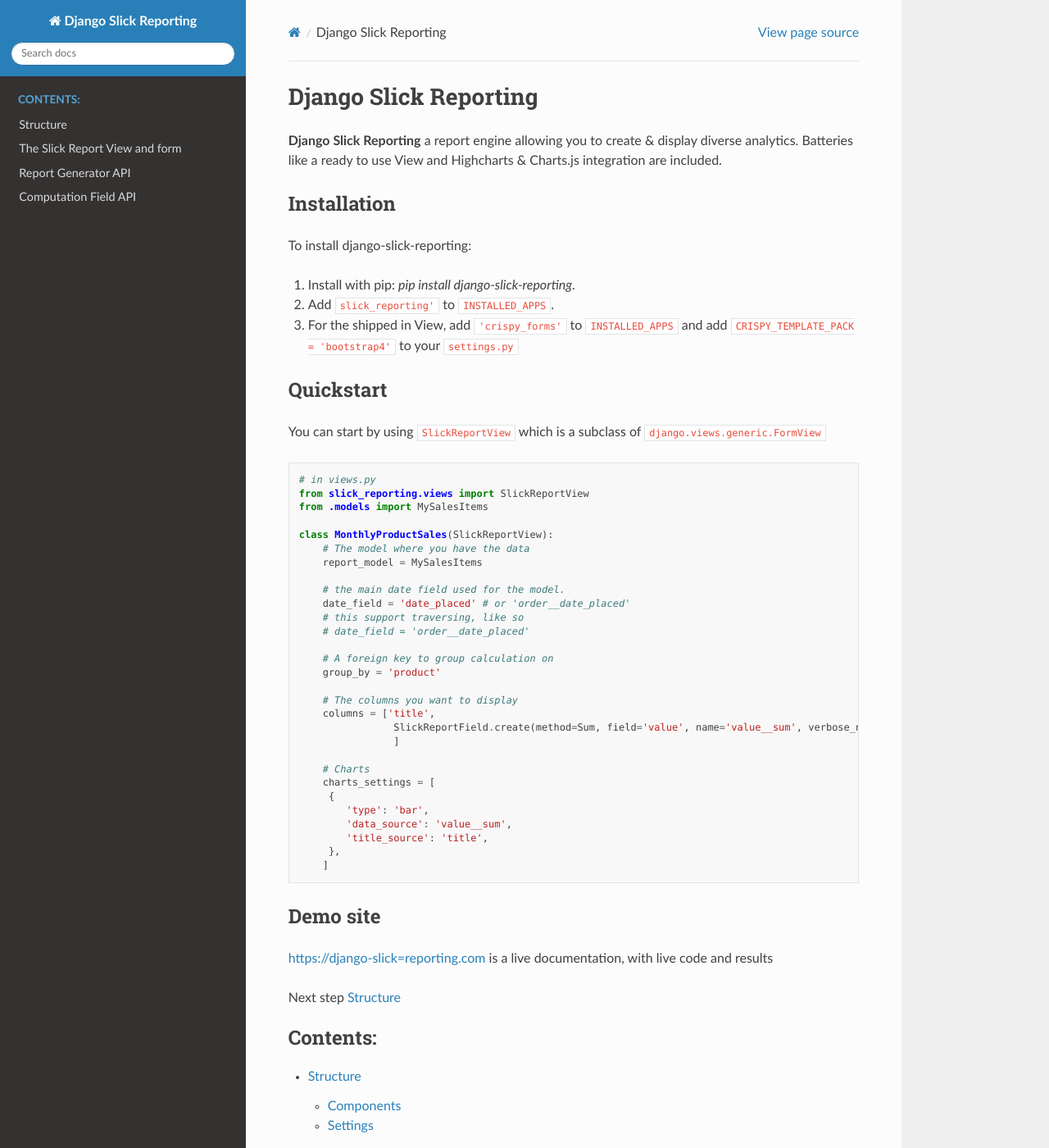
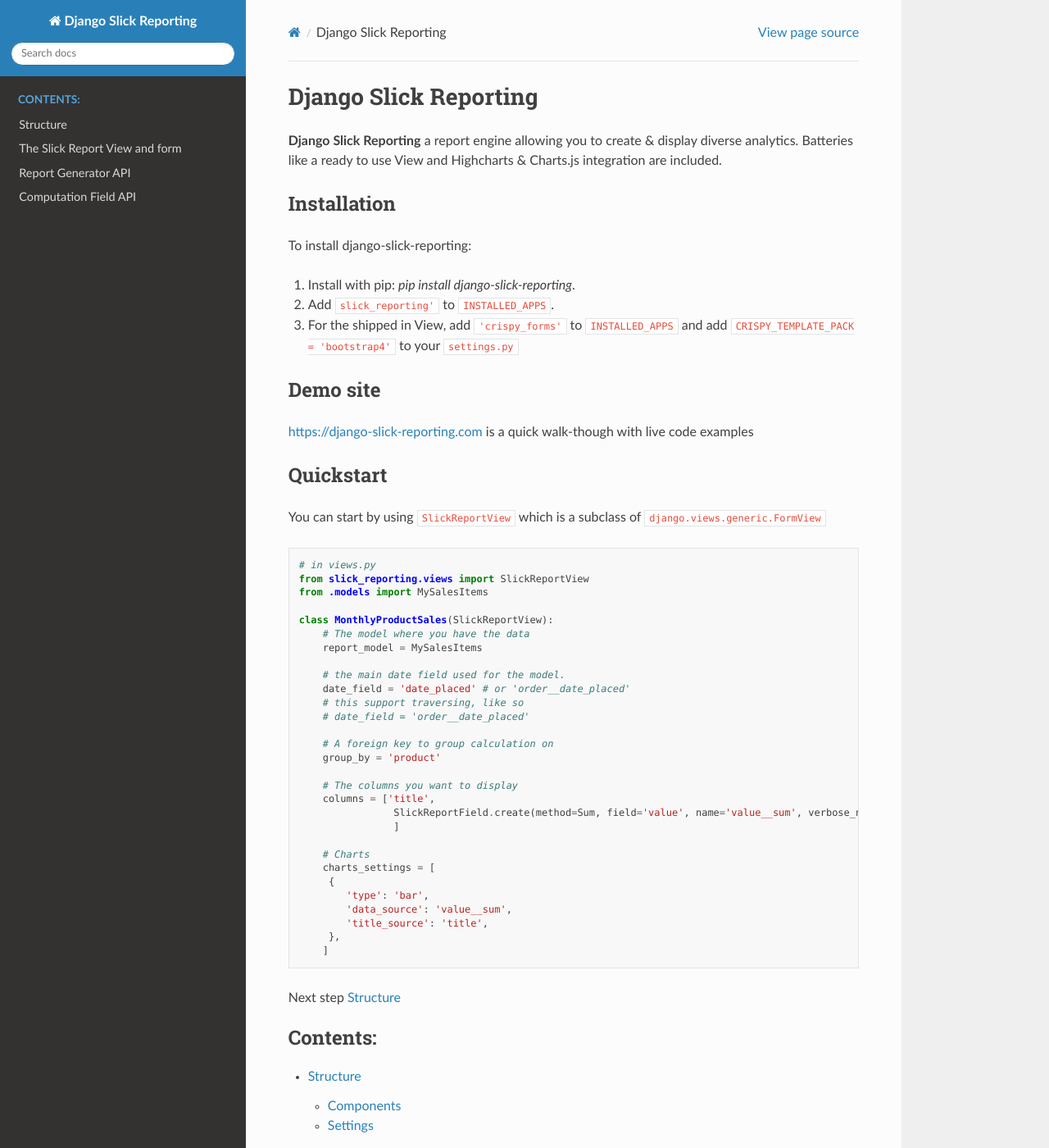
Before and after one commit to Justin121983/django-slick-reporting, a Sphinx documentation site: the page built from docs/source/index.rst, in a window 1280 px wide and 1400 px high. Shown: the whole window at 82% size. Built offline with Sphinx 7.4.7 and the Read the Docs theme 2.0.0, drawn with Linux system fonts in a browser that asks for light colours.

Commit message:
fix link

```diff
--- a/docs/source/index.rst
+++ b/docs/source/index.rst
@@ -13,6 +13,11 @@
 2.  Add ``slick_reporting'`` to ``INSTALLED_APPS``.
 3. For the shipped in View, add ``'crispy_forms'`` to ``INSTALLED_APPS`` and add ``CRISPY_TEMPLATE_PACK = 'bootstrap4'``
    to your ``settings.py``
+
+Demo site
+----------
+
+https://django-slick-reporting.com is a quick walk-though with live code examples
 
 
 Quickstart
@@ -53,11 +58,6 @@
         ]
 
 
-Demo site
-----------
-
-https://django-slick=reporting.com is a live documentation, with live code and results
-
 Next step :ref:`structure`
 
 .. toctree::
```
